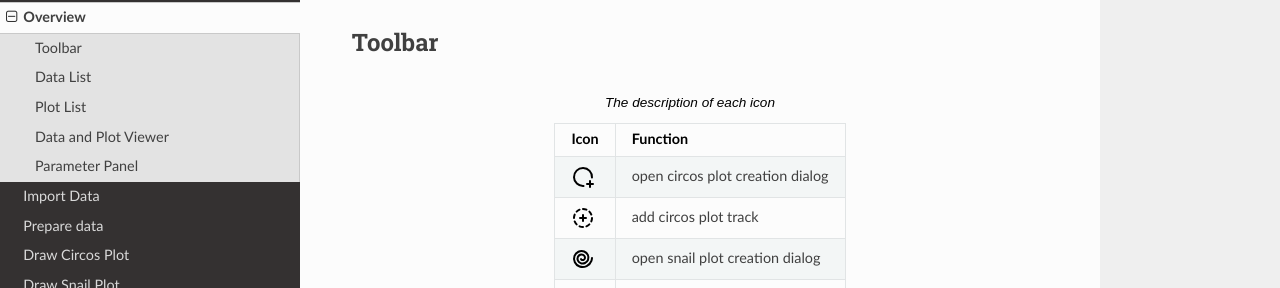
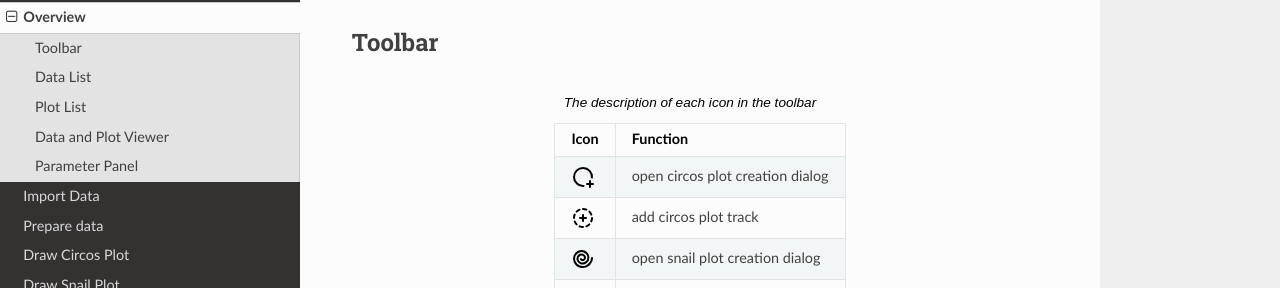
Before and after one commit to lmdu/circhart, a Sphinx documentation site: the page built from docs/source/overview.rst, in a window 1280 px wide and 900 px high, scrolled down 486 px. Shown: the part 165-453 px from the top of the window. Built offline with Sphinx 7.4.7 and the Read the Docs theme 3.1.0, drawn with Linux system fonts in a browser that asks for light colours; the version number is read from the project's files by our own code.

Commit message:
update docs

```diff
--- a/docs/source/overview.rst
+++ b/docs/source/overview.rst
@@ -10,7 +10,7 @@
 Toolbar
 -------
 
-.. list-table:: The description of each icon
+.. list-table:: The description of each icon in the toolbar
 	:header-rows: 1
 	:align: center
 
@@ -69,24 +69,32 @@
 
 .. |newcircos| image:: _static/new.svg
 	:width: 24
+	:height: 24
 
 .. |addtrack| image:: _static/track.svg
 	:width: 24
+	:height: 24
 
 .. |newsnail| image:: _static/spiral.svg
 	:width: 24
+	:height: 24
 
 .. |zoomin| image:: _static/zoomin.svg
 	:width: 24
+	:height: 24
 
 .. |zoomout| image:: _static/zoomout.svg
 	:width: 24
+	:height: 24
 
 .. |export| image:: _static/save.svg
 	:width: 24
+	:height: 24
 
 .. |citation| image:: _static/citation.svg
 	:width: 24
+	:height: 24
 
 .. |update| image:: _static/refresh.svg
 	:width: 24
+	:height: 24
```
Also changed, not shown: docs/source/install.rst (+12 -1 lines), 1 other file.
